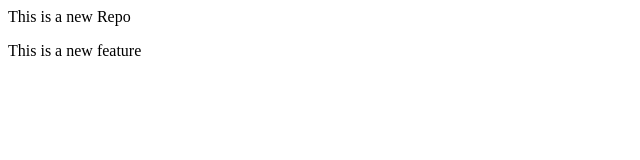
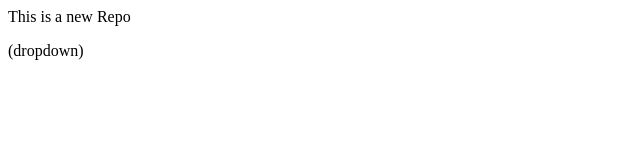
Before and after one commit to abhishek173/localRepo, a plain HTML site: page index.html in a window 1280 px wide. Shown: the full height of the page, 0-640 px from the left. Drawn offline with Linux system fonts and the light colour scheme.

```diff
--- a/index.html
+++ b/index.html
@@ -1,2 +1,2 @@
 <p>This is a new Repo</p>
-<p>This is a new feature</p>
+<p>(dropdown)</p>
```
